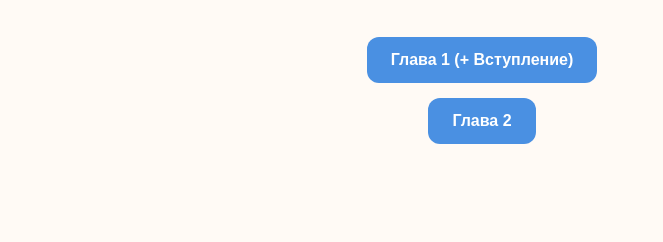
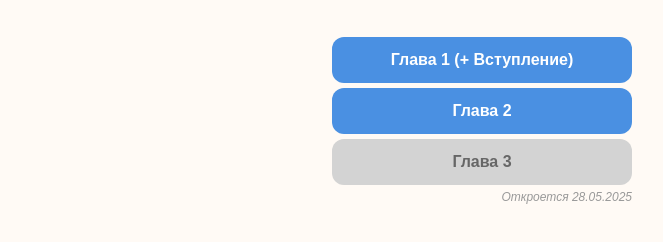
Before and after one commit to aramice01/posledniy-zvonok, a plain HTML site: page index.html in a window 1280 px wide. Shown: the part 136-378 px from the top of the page, without its empty margins (158-821 px from the left). Drawn offline with Linux system fonts and the light colour scheme.

Commit message:
Update index.html

```diff
--- a/index.html
+++ b/index.html
@@ -2,7 +2,7 @@
 <html lang="ru">
 <head>
   <meta charset="UTF-8" />
-  <meta name="viewport" content="width=device-width, initial-scale=1.0" />
+  <meta name="viewport" content="width=device-width, initial-scale=1" />
   <title>Последний звонок</title>
   <style>
     body {
@@ -46,10 +46,10 @@
 
     .chapter-button {
       display: block;
-      width: auto;
+      width: 100%;
       max-width: 300px;
       padding: 14px 24px;
-      margin-bottom: 15px;
+      margin-bottom: 5px;
       background-color: #4a90e2;
       color: white;
       text-decoration: none;
@@ -59,10 +59,30 @@
       text-align: center;
       border: none;
       box-sizing: border-box;
+      cursor: pointer;
     }
 
     .chapter-button:hover {
       background-color: #3b78c5;
+    }
+
+    /* Стиль для заблокированной кнопки */
+    .chapter-button.locked {
+      background-color: #d3d3d3;
+      color: #666;
+      cursor: default;
+      pointer-events: none; /* запрет клика */
+    }
+
+    .unlock-info {
+      max-width: 300px;
+      width: 100%;
+      color: #999;
+      font-size: 12px;
+      margin-bottom: 15px;
+      text-align: right;
+      font-style: italic;
+      user-select: none;
     }
   </style>
 </head>
@@ -79,7 +99,26 @@
     <div class="chapter-list">
       <a href="chapter1.html" class="chapter-button">Глава 1 (+ Вступление)</a>
       <a href="chapter2.html" class="chapter-button">Глава 2</a>
+
+      <a href="#" id="chapter3" class="chapter-button locked">Глава 3</a>
+      <div id="unlockInfo" class="unlock-info">Откроется 28.05.2025</div>
     </div>
   </div>
+
+  <script>
+    const unlockDate = new Date('2025-05-28T00:00:00');
+    const now = new Date();
+    const chapter3 = document.getElementById('chapter3');
+    const unlockInfo = document.getElementById('unlockInfo');
+
+    if (now >= unlockDate) {
+      // Разблокировать кнопку и убрать надпись
+      chapter3.classList.remove('locked');
+      chapter3.href = "chapter3.html";
+      chapter3.style.pointerEvents = "auto";
+      chapter3.style.cursor = "pointer";
+      unlockInfo.style.display = "none";
+    }
+  </script>
 </body>
 </html>
```
